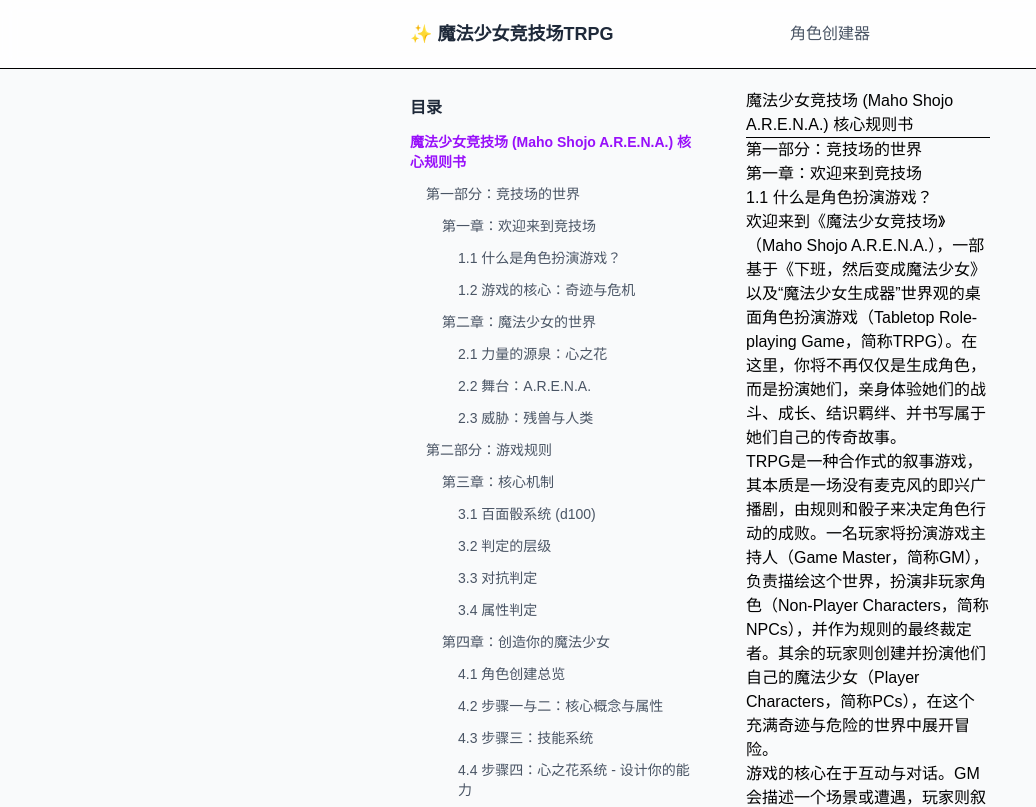
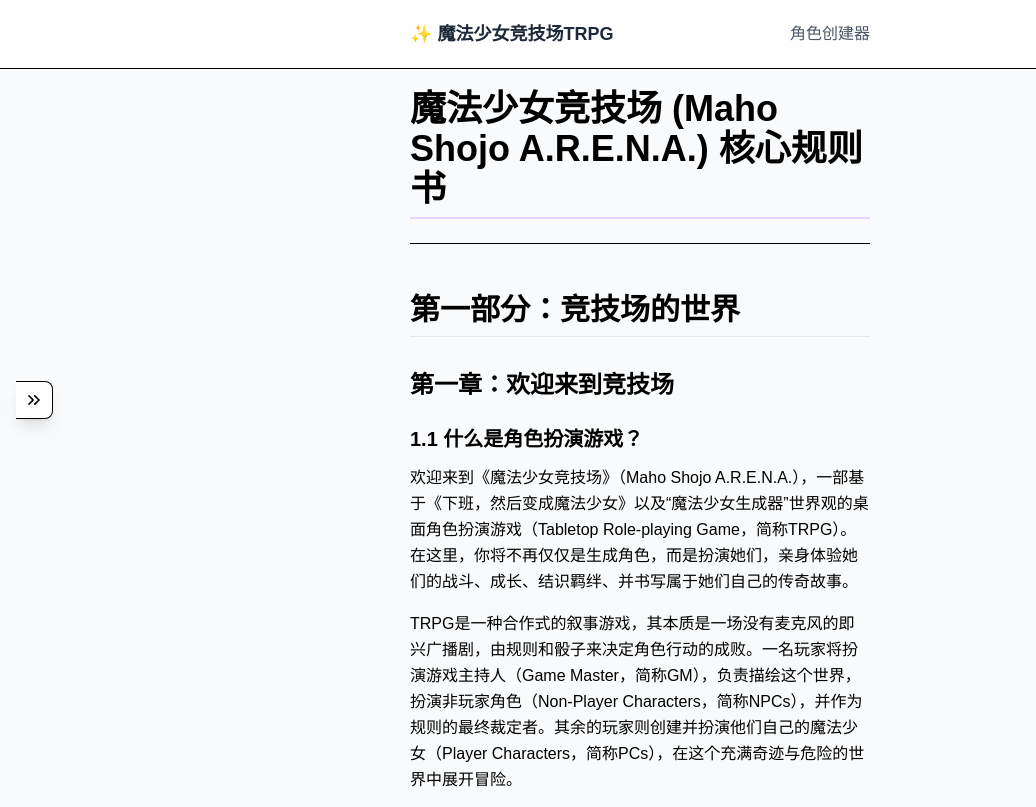
Before and after one commit to notuhao/MahoShojo-ARENA-TRPG-Helper, a Next.js app: page /rules in a window 1280 px wide. Shown: the top 807 px of the page, without its empty margins (0-1036 px from the left). Built offline with nearby package versions, Linux system fonts and the light colour scheme.

Commit message:
feat: 幕间休息、规则书优化

```diff
--- a/components/character-creator/BondsPanel.tsx
+++ b/components/character-creator/BondsPanel.tsx
@@ -1,20 +1,24 @@
-// components/character-creator/BondsPanel.tsx
+// 文件: components/character-creator/BondsPanel.tsx
 
 import React from 'react';
 import { Bond } from '../../pages/character/create';
-import { X, PlusCircle } from 'lucide-react';
+import { X, PlusCircle, Sun } from 'lucide-react';
+
+/**
+ * @fileoverview 羁绊系统管理面板 (v0.1.2)
+ * @description
+ * - [新增] 实现了SRS v0.1.1中FR-2.3.3的需求，添加了“模拟幕间休息”按钮。
+ * - 该按钮会计算所有羁绊的“光辉影响”总和，并更新角色的当前光辉值。
+ */
 
 interface BondsPanelProps {
   bonds: Bond[];
   onBondsChange: (newBonds: Bond[]) => void;
   bondBudget: number; // 羁绊光辉影响的总预算
+  onIntermission: () => void; // 【新增】幕间休息的回调函数
 }
 
-/**
- * 羁绊系统管理面板 (v0.1.1)
- * @description 允许用户创建、编辑和删除结构化的羁绊卡片，并校验光辉影响预算。
- */
-const BondsPanel: React.FC<BondsPanelProps> = ({ bonds, onBondsChange, bondBudget }) => {
+const BondsPanel: React.FC<BondsPanelProps> = ({ bonds, onBondsChange, bondBudget, onIntermission }) => {
 
   // 计算当前所有羁绊的光辉影响总和
   const totalRadianceImpact = bonds.reduce((sum, bond) => sum + bond.radianceImpact, 0);
@@ -48,7 +52,7 @@ const BondsPanel: React.FC<BondsPanelProps> = ({ bonds, onBondsChange, bondBudge
       <div className="flex justify-between items-center border-b pb-2">
         <h3 className="text-xl font-bold text-gray-800">羁绊 (Kizuna)</h3>
         <div className={`text-sm font-medium ${totalRadianceImpact > bondBudget ? 'text-red-500' : 'text-gray-600'}`}>
-          光辉影响: {totalRadianceImpact} / {bondBudget}
+          光辉影响: {totalRadianceImpact > 0 ? '+' : ''}{totalRadianceImpact} / {bondBudget}
         </div>
       </div>
 
@@ -56,6 +60,16 @@ const BondsPanel: React.FC<BondsPanelProps> = ({ bonds, onBondsChange, bondBudge
         在此设定对角色最重要的人或事物。每个羁绊会在“幕间休息”时影响角色的光辉值。
         所有羁绊的“光辉影响”总和不应超过预算。
       </p>
+
+      {/* 【新增】幕间休息功能按钮 */}
+      <button
+        onClick={onIntermission}
+        className="w-full generate-button flex items-center justify-center gap-2 !mb-4"
+        style={{ background: 'linear-gradient(45deg, #f6d365, #fda085)' }}
+      >
+        <Sun size={18} />
+        模拟幕间休息 (恢复光辉)
+      </button>
 
       <div className="space-y-4">
         {bonds.map((bond, index) => (
--- a/lib/trpg/rulebook.md
+++ b/lib/trpg/rulebook.md
@@ -366,10 +366,10 @@ TRPG是一种合作式的叙事游戏，其本质是一场没有麦克风的即
 
 #### 7.3 幕间休息
 
-在激烈的冒险之间，角色们需要时间来处理伤痛、加深感情和为下一次任务做准备。幕间休息阶段为玩家提供了结构化的“日常模式”选项。
+在激烈的冒险之间，角色们需要时间来处理伤痛、加深感情和为下一次任务做准备。幕间休息阶段为玩家提供了结构化的“日常模式”选项。在每个剧本结束后，或在GM允许的情况下，队伍可以进入幕间休息，每位玩家可以从以下活动中选择一项执行：
 
 * **加深羁绊：** 选择一个羁绊对象，进行一次专属的角色扮演场景。成功的互动可以强化该羁绊，例如，在所有与该羁绊相关的判定中获得永久的+5%加成。
-* **恢复光辉：** 描述你的角色如何通过爱好、与朋友相处或享受平静生活来放松。进行一次魅力（CHM）或意志（WILL）判定，成功则恢复1d6点光辉值。
+* **恢复光辉：** 描述你的角色如何通过爱好、与朋友相处或享受平静生活来放松，并进行一次魅力（CHM）或意志（WILL）判定，成功则恢复1d6点光辉值。**此外，在进行此活动后，你将自动获得所有已设定羁绊提供的“光辉影响”总和。** 这是恢复光辉最主要和稳定的方式。
 * **训练技能：** 选择一项技能进行集中训练。你可以直接为该技能进行一次成长检定，而无需在游戏中成功使用过它。
 * **调查研究：** 使用“神秘学”或“调查”等技能，为接下来的冒险搜集情报，可能会让你在下个剧本的开始时获得优势。
 
--- a/pages/rules.tsx
+++ b/pages/rules.tsx
@@ -1,4 +1,4 @@
-// pages/rules.tsx
+// 文件: pages/rules.tsx
 
 import React, { useState, useEffect, useRef, useCallback } from 'react';
 import { GetStaticProps, NextPage } from 'next';
@@ -9,15 +9,17 @@ import Link from 'next/link';
 import ReactMarkdown from 'react-markdown';
 import remarkGfm from 'remark-gfm';
 import Footer from '../components/Footer';
-import { Menu, X } from 'lucide-react';
+import { Menu, X, ChevronsRight, ChevronsLeft } from 'lucide-react';
 
 /**
- * @fileoverview 魔法少女竞技场TRPG核心规则书页面。
+ * @fileoverview 魔法少女竞技场TRPG核心规则书页面 (v0.1.1 重构版)。
  * @description
  * [V1.1] 修复了构建时出现的 a11y (可访问性) ESLint 错误。
- * 1. 明确传递 children 给自定义标题组件，以解决 `heading-has-content` 问题。
- * 2. 为移动端菜单的遮罩层 div 添加了 role 和 onKeyDown 属性，以解决 `click-events-have-key-events` 和 `no-static-element-interactions` 问题。
- * 3. 优化了标题ID的生成逻辑，使其更健壮。
+ * [V0.1.1 重构]
+ * - 实现了SRS v0.1.1中FR-6/UI-1的需求，重构了UI和交互。
+ * - 桌面端侧边栏目录现在是可折叠的，并默认为折叠状态，以优化阅读空间。
+ * - 移动端菜单功能保持不变。
+ * - 优化了标题ID的生成逻辑，使其更健壮。
  */
 
 // --- 类型定义 ---
@@ -46,7 +48,7 @@ const generateHeadingId = (text: string) => {
 interface RulebookSidebarProps {
   headings: Heading[];
   activeId: string;
-  onLinkClick?: () => void; // 新增回调，用于在移动端点击后关闭菜单
+  onLinkClick?: () => void; // 用于在移动端点击后关闭菜单
 }
 
 const RulebookSidebar: React.FC<RulebookSidebarProps> = ({ headings, activeId, onLinkClick }) => {
@@ -62,7 +64,7 @@ const RulebookSidebar: React.FC<RulebookSidebarProps> = ({ headings, activeId, o
                 onClick={onLinkClick} // 点击时调用回调
                 className={`block py-1 text-sm transition-colors ${
                   activeId === heading.id
-                    ? 'text-purple-600 font-bold'
+                    ? 'text-purple-600 font-bold border-r-2 border-purple-600' // 高亮状态
                     : 'text-gray-600 hover:text-gray-900'
                 }`}
                 style={{ paddingLeft: `${(heading.level - 1) * 1}rem` }}
@@ -82,35 +84,29 @@ const RulebookSidebar: React.FC<RulebookSidebarProps> = ({ headings, activeId, o
 const RulebookPage: NextPage<RulebookPageProps> = ({ content, headings }) => {
   const [activeId, setActiveId] = useState<string>(headings.length > 0 ? headings[0].id : '');
   const [isMobileMenuOpen, setMobileMenuOpen] = useState(false);
+  // 【新增】桌面端侧边栏状态
+  const [isDesktopSidebarOpen, setDesktopSidebarOpen] = useState(false);
 
-  // 使用useRef来持有IntersectionObserver实例，防止重复创建
   const observer = useRef<IntersectionObserver | null>(null);
-
-  // 存储标题元素的引用，避免在useEffect中重复查询DOM
   const headingElementsRef = useRef<Map<string, Element>>(new Map());
 
-  // 使用IntersectionObserver实现滚动时高亮当前章节
   useEffect(() => {
-    // 清理旧的observer
     if (observer.current) {
       observer.current.disconnect();
     }
 
     const handleObserver = (entries: IntersectionObserverEntry[]) => {
-        // 从上到下找到第一个在视口内的标题并高亮它
         const intersectingEntries = entries.filter(e => e.isIntersecting);
         if (intersectingEntries.length > 0) {
-            // entries是按DOM顺序排列的，所以第一个就是最上面的
             setActiveId(intersectingEntries[0].target.id);
         }
     };
 
     observer.current = new IntersectionObserver(handleObserver, {
-      rootMargin: '0px 0px -80% 0px', // 在视口顶部20%的区域内寻找标题
+      rootMargin: '0px 0px -80% 0px',
       threshold: 1.0,
     });
 
-    // 填充引用Map并观察元素
     headingElementsRef.current.clear();
     headings.forEach(h => {
       const el = document.getElementById(h.id);
@@ -124,8 +120,6 @@ const RulebookPage: NextPage<RulebookPageProps> = ({ content, headings }) => {
   }, [headings]);
 
 
-  // **[FIXED]** 自定义Markdown组件渲染，解决 a11y 问题
-  // 我们显式地传递 children，并使用更健壮的方式从 children 中提取文本来生成ID
   const components = {
     h1: ({ node, children, ...props }: any) => {
       const text = React.Children.toArray(children).join('');
@@ -178,14 +172,27 @@ const RulebookPage: NextPage<RulebookPageProps> = ({ content, headings }) => {
         </header>
 
         <main className="container mx-auto px-4 py-8">
-          <div className="flex flex-col md:flex-row gap-8 lg:gap-12">
-            <aside className="hidden md:block w-64 lg:w-72 flex-shrink-0">
-              <div className="sticky top-24"> {/* 增加粘性定位的偏移量 */}
+          <div className="flex relative">
+            {/* 【重构】桌面端可折叠侧边栏 */}
+            <aside className={`hidden md:block flex-shrink-0 transition-all duration-300 ease-in-out ${isDesktopSidebarOpen ? 'w-64 lg:w-72 mr-8' : 'w-0'}`}>
+              <div className={`sticky top-24 h-[calc(100vh-8rem)] overflow-y-auto ${isDesktopSidebarOpen ? 'opacity-100' : 'opacity-0'}`}>
                 <RulebookSidebar headings={headings} activeId={activeId} />
               </div>
             </aside>
 
-            <article className="prose lg:prose-lg max-w-none w-full">
+            {/* 【新增】桌面端侧边栏开关按钮 */}
+            <div className="hidden md:block">
+                <button
+                    onClick={() => setDesktopSidebarOpen(!isDesktopSidebarOpen)}
+                    className="fixed top-1/2 -translate-y-1/2 bg-white p-2 rounded-r-lg shadow-lg border border-l-0 z-30 transition-transform duration-300 ease-in-out"
+                    style={{ left: isDesktopSidebarOpen ? '17rem' : '1rem' }} /* 272px = 17rem */
+                    aria-label={isDesktopSidebarOpen ? "折叠目录" : "展开目录"}
+                >
+                    {isDesktopSidebarOpen ? <ChevronsLeft size={20} /> : <ChevronsRight size={20} />}
+                </button>
+            </div>
+
+            <article className="prose max-w-none w-full">
               <ReactMarkdown components={components} remarkPlugins={[remarkGfm]}>
                 {content}
               </ReactMarkdown>
@@ -202,7 +209,6 @@ const RulebookPage: NextPage<RulebookPageProps> = ({ content, headings }) => {
             isMobileMenuOpen ? 'translate-x-0' : 'translate-x-full'
         } md:hidden`}
       >
-          {/* **[FIXED]** 为遮罩层添加 role 和 onKeyDown，解决 a11y 问题 */}
           <div
             className="absolute inset-0 bg-black/50"
             onClick={closeMobileMenu}
@@ -213,7 +219,6 @@ const RulebookPage: NextPage<RulebookPageProps> = ({ content, headings }) => {
             tabIndex={0}
             aria-label="关闭目录"
           ></div>
-
           <div className="relative w-72 h-full bg-white ml-auto p-6 flex flex-col shadow-lg">
               <button onClick={closeMobileMenu} className="self-end mb-4 p-2" aria-label="关闭目录">
                   <X className="h-6 w-6 text-gray-700" />
@@ -227,13 +232,10 @@ const RulebookPage: NextPage<RulebookPageProps> = ({ content, headings }) => {
   );
 };
 
-// --- 数据获取 ---
-
 export const getStaticProps: GetStaticProps<RulebookPageProps> = async () => {
   const filePath = path.join(process.cwd(), 'lib', 'trpg', 'rulebook.md');
   const content = fs.readFileSync(filePath, 'utf8');
 
-  // **[IMPROVED]** 优化标题ID生成逻辑
   const headingLines = content.match(/^#+\s+.*/gm) || [];
   const headings: Heading[] = headingLines.map(line => {
     const level = line.match(/^#+/)![0].length;
--- a/styles/globals.css
+++ b/styles/globals.css
@@ -420,4 +420,45 @@ body {
   h1[id], h2[id], h3[id], h4[id], h5[id], h6[id] {
     scroll-margin-top: 80px; /* 根据你的header高度调整 */
   }
+
+  /* 规则书页面样式优化 */
+  .prose h1 {
+    @apply text-4xl font-bold mb-6 border-b-2 border-purple-200 pb-2;
+  }
+  .prose h2 {
+    @apply text-3xl font-bold mt-12 mb-4 border-b border-gray-200 pb-2;
+  }
+  .prose h3 {
+    @apply text-2xl font-semibold mt-8 mb-4;
+  }
+  .prose h4 {
+    @apply text-xl font-semibold mt-6 mb-3;
+  }
+  .prose p, .prose ul, .prose ol {
+    @apply mb-4 leading-relaxed;
+  }
+  .prose strong {
+    @apply text-purple-800;
+  }
+  .prose table {
+    @apply w-full table-auto border-collapse border border-gray-300 my-6;
+  }
+  .prose thead {
+    @apply bg-gray-100;
+  }
+  .prose th, .prose td {
+    @apply border border-gray-200 px-4 py-2 text-left;
+  }
+  .prose th {
+    @apply font-bold text-gray-700;
+  }
+  .prose code {
+    @apply bg-purple-100 text-purple-800 font-mono text-sm rounded px-1 py-0.5;
+  }
+  .prose pre {
+    @apply bg-gray-800 rounded-lg p-4 overflow-x-auto;
+  }
+  .prose pre code {
+    @apply bg-transparent text-purple-200 p-0;
+  }
 }
```
Also changed, not shown: pages/character/create.tsx (+28 -1 lines).
